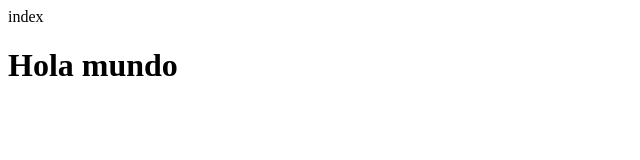
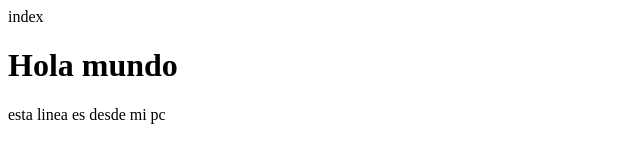
Before and after one commit to DesarrolloUtafisei/Ejemplo, a plain HTML site: page Index.html in a window 1280 px wide. Shown: the whole page, without its empty margins (0-640 px from the left). Drawn offline with Linux system fonts and the light colour scheme.

Commit message:
Cambio en el archivo index.html desde mi pc

```diff
--- a/Index.html
+++ b/Index.html
@@ -4,5 +4,6 @@ index
 </head>
 <body>
 <h1>Hola mundo</h1>
+esta linea es desde mi pc
 </body>
 </html>
```
